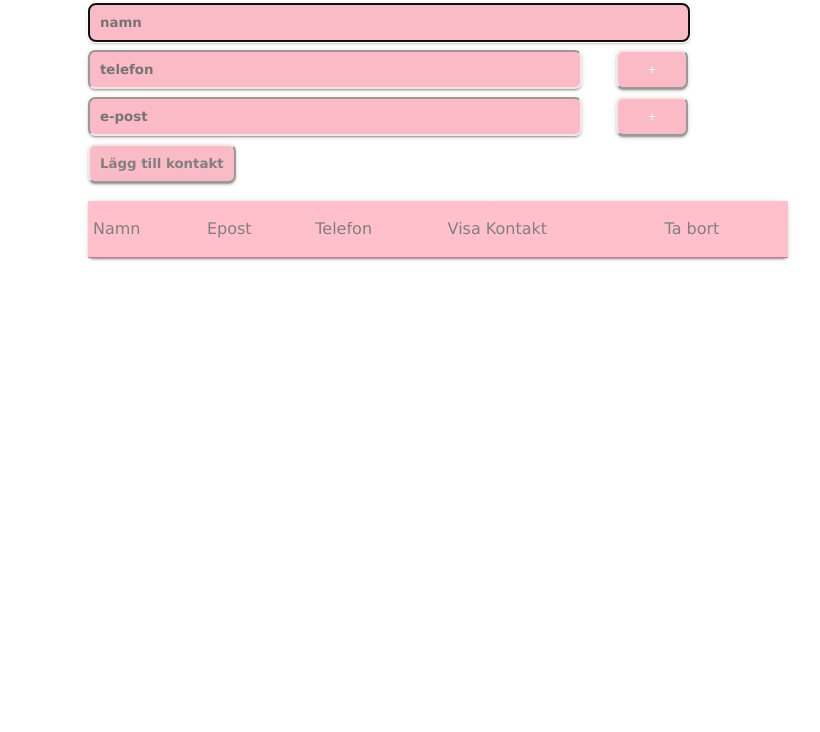
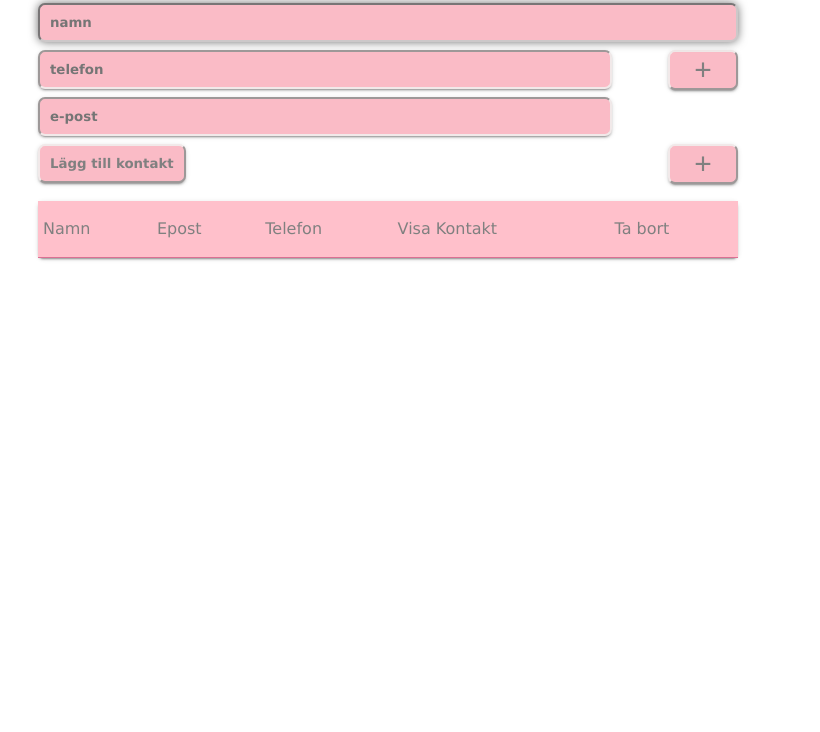
Before and after one commit to Jedling/vanilla-js, a website: page www/index.html in a window 1280 px wide. Shown: the part 68-800 px from the top of the page, without its empty margins (252-1072 px from the left). Drawn offline with Linux system fonts and the light colour scheme.

Commit message:
css, focus, input and buttons

```diff
--- a/www/css/style.css
+++ b/www/css/style.css
@@ -1,6 +1,6 @@
 body {
   margin: 0 auto;
-  width: 600px;
+  width: 700px;
 }
 
 input {
@@ -16,7 +16,12 @@ input {
   text-align: left;
   font-weight: 800;
 }
-.submit-btn {
+input:focus {
+  outline: none;
+    border-color: #ccc8c9;
+    box-shadow: 0 0 10px #707070;
+}
+.submit-btn, .back {
   border-color: rgb(241, 233, 233);
   border-radius: 7px;
   background-color: rgb(250, 187, 198);
@@ -28,7 +33,10 @@ input {
   font-family: verdana;
   text-align: left;
   font-weight: 800;
+  -webkit-transition-duration: 0.4s; /* Safari */
+  transition-duration: 0.4s;
 }
+
 .name-input {
   width: 98%;
 }
@@ -41,11 +49,25 @@ input {
   border-color: rgb(241, 233, 233);
   border-radius: 7px;
   background-color: rgb(250, 187, 198);
-  padding: 10px;
   margin-bottom: 8px;
   box-shadow: 0 2px 2px 0 rgba(0, 0, 0, 0.14), 0 3px 1px -2px rgba(0, 0, 0, 0.2),
     0 1px 5px 0 rgba(0, 0, 0, 0.12);
-  color: white;
-  width: 12%;
+  color: grey;
+  width: 10%;
   float: right;
+  font-size: 30px;
+  -webkit-transition-duration: 0.4s; /* Safari */
+  transition-duration: 0.4s;
+  outline: none;
 }
+.add-phone:hover,
+.add-email:hover,
+.submit-btn:hover,
+.back:hover,
+.view-contact:hover,
+.remove-contact:hover,
+.reset:hover,
+.edit:hover {
+  background-color: rgb(253, 143, 161);
+  outline: none;
+}
```
